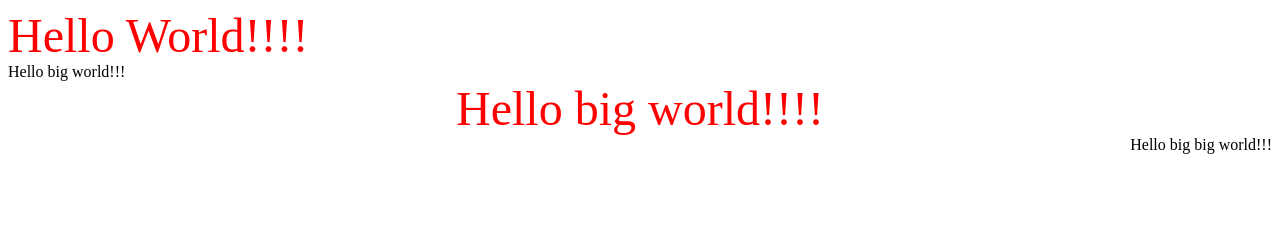
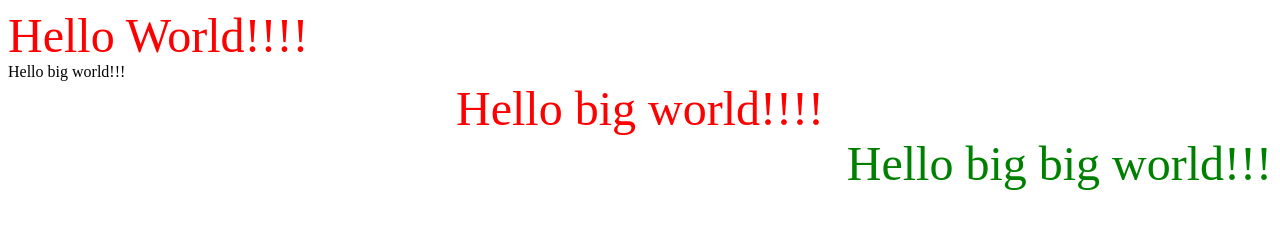
Before and after one commit to yangbo18416/wwwroot, a plain HTML site: page index.html in a window 1280 px wide. Drawn offline with Linux system fonts and the light colour scheme.

Commit message:
Update index.html

```diff
--- a/index.html
+++ b/index.html
@@ -6,7 +6,7 @@
 		<div><font color="red" size="12px">Hello World!!!!</font></div>
 		<div color='red' size='24px'>Hello big world!!!</div>
 		<div align='middle'><font color='red' size='24px'>Hello big world!!!!</font></div>
-		<div align='right'><span color='green' size ='36px'>Hello big big world!!!</span></div>
+		<div align='right'><font color='green' size ='36px'>Hello big big world!!!</font></div>
 	</body>
 
 </html>
```
